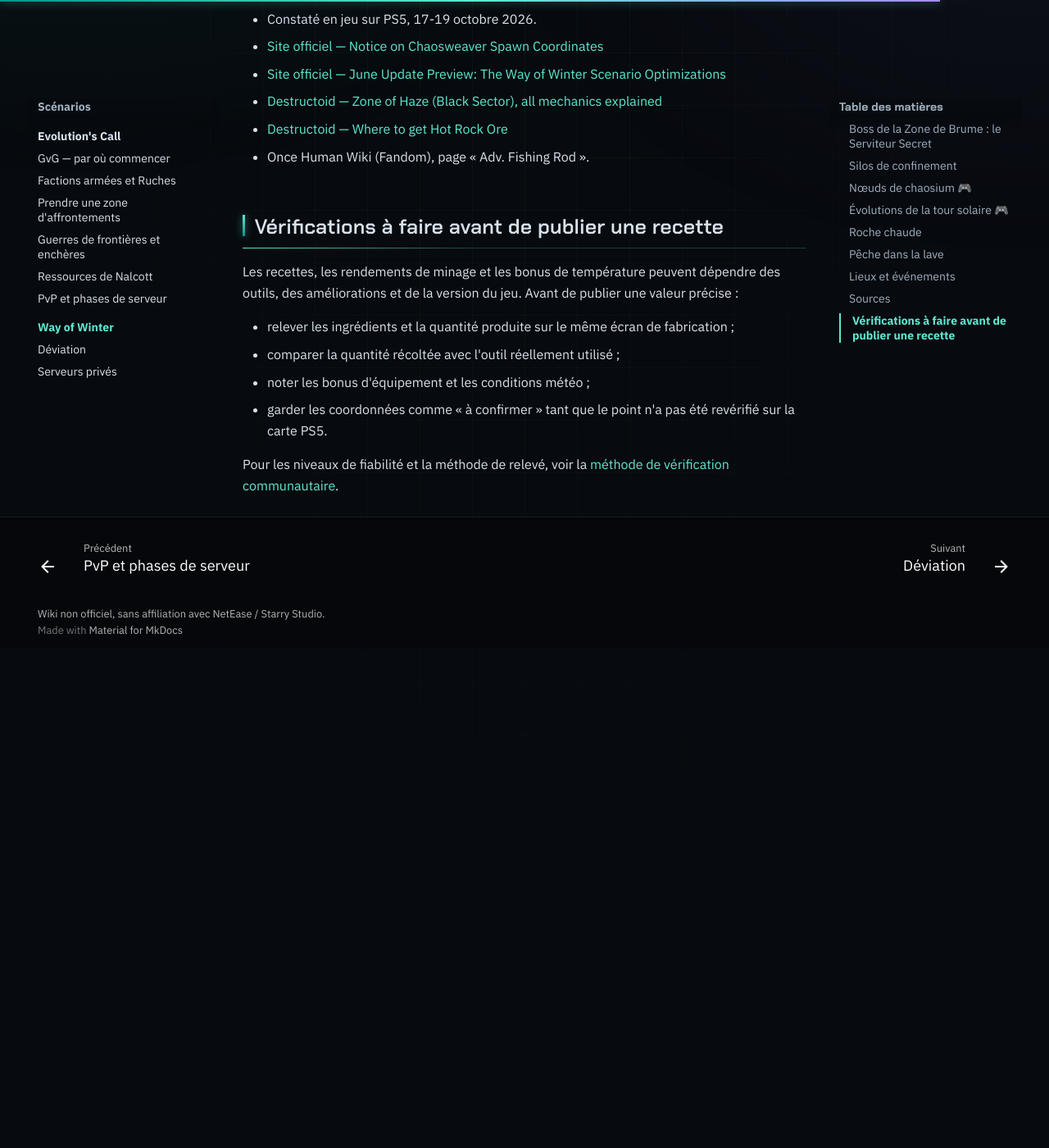
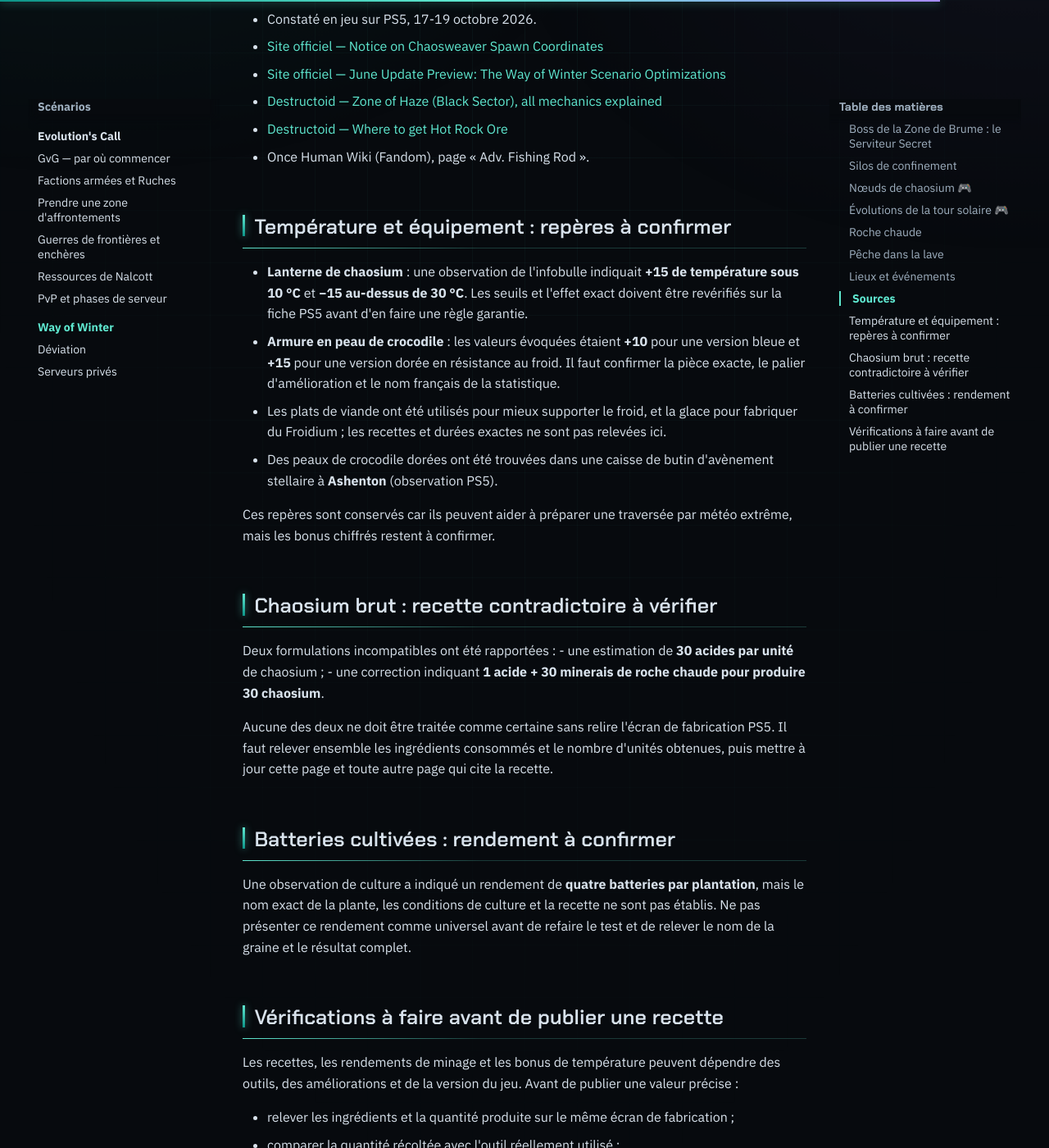
Before and after one commit to flav92/once-human-ps5-wiki, an MkDocs documentation site: the page built from docs/scenarios/way-of-winter.md, in a window 1280 px wide and 1400 px high, scrolled down 3072 px. Shown: the whole window at 82% size. Built offline with MkDocs 1.6.1 and Material for MkDocs 9.7.7, drawn with Linux system fonts in a browser that asks for light colours; comment, search, counter and statistics services are not loaded; before the commit the page ends 3863 px from its top, so only the background shows below that.

Commit message:
Réintègre les observations utiles sur température, chaosium et batteries avec réserves

```diff
--- a/docs/scenarios/way-of-winter.md
+++ b/docs/scenarios/way-of-winter.md
@@ -75,6 +75,27 @@ Une seule évolution à choisir parmi celles proposées. Effets relevés :
 - Once Human Wiki (Fandom), page « Adv. Fishing Rod ».
 
 
+## Température et équipement : repères à confirmer
+
+- **Lanterne de chaosium** : une observation de l'infobulle indiquait **+15 de température sous 10 °C** et **−15 au-dessus de 30 °C**. Les seuils et l'effet exact doivent être revérifiés sur la fiche PS5 avant d'en faire une règle garantie.
+- **Armure en peau de crocodile** : les valeurs évoquées étaient **+10** pour une version bleue et **+15** pour une version dorée en résistance au froid. Il faut confirmer la pièce exacte, le palier d'amélioration et le nom français de la statistique.
+- Les plats de viande ont été utilisés pour mieux supporter le froid, et la glace pour fabriquer du Froidium ; les recettes et durées exactes ne sont pas relevées ici.
+- Des peaux de crocodile dorées ont été trouvées dans une caisse de butin d'avènement stellaire à **Ashenton** (observation PS5).
+
+Ces repères sont conservés car ils peuvent aider à préparer une traversée par météo extrême, mais les bonus chiffrés restent à confirmer.
+
+## Chaosium brut : recette contradictoire à vérifier
+
+Deux formulations incompatibles ont été rapportées :
+- une estimation de **30 acides par unité** de chaosium ;
+- une correction indiquant **1 acide + 30 minerais de roche chaude pour produire 30 chaosium**.
+
+Aucune des deux ne doit être traitée comme certaine sans relire l'écran de fabrication PS5. Il faut relever ensemble les ingrédients consommés et le nombre d'unités obtenues, puis mettre à jour cette page et toute autre page qui cite la recette.
+
+## Batteries cultivées : rendement à confirmer
+
+Une observation de culture a indiqué un rendement de **quatre batteries par plantation**, mais le nom exact de la plante, les conditions de culture et la recette ne sont pas établis. Ne pas présenter ce rendement comme universel avant de refaire le test et de relever le nom de la graine et le résultat complet.
+
 ## Vérifications à faire avant de publier une recette
 
 Les recettes, les rendements de minage et les bonus de température peuvent dépendre des outils, des améliorations et de la version du jeu. Avant de publier une valeur précise :
```
